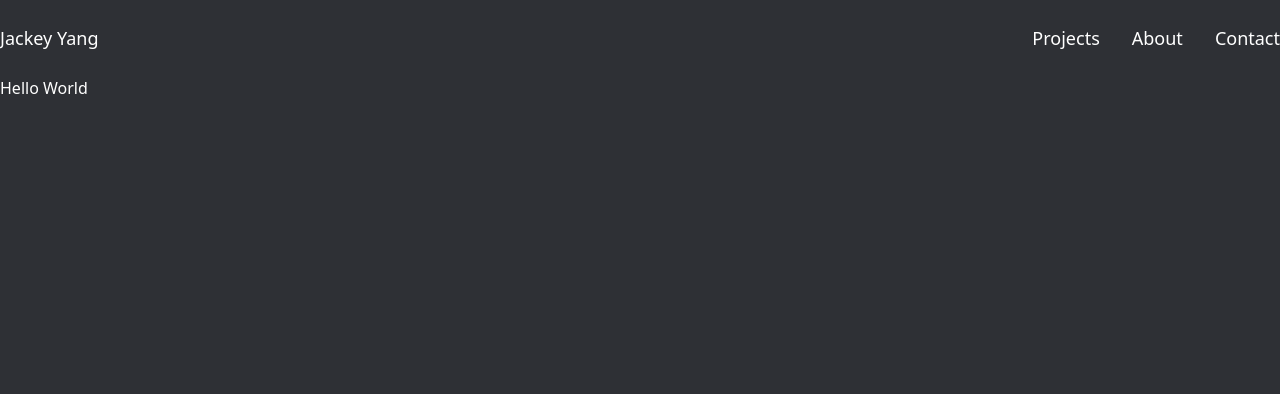
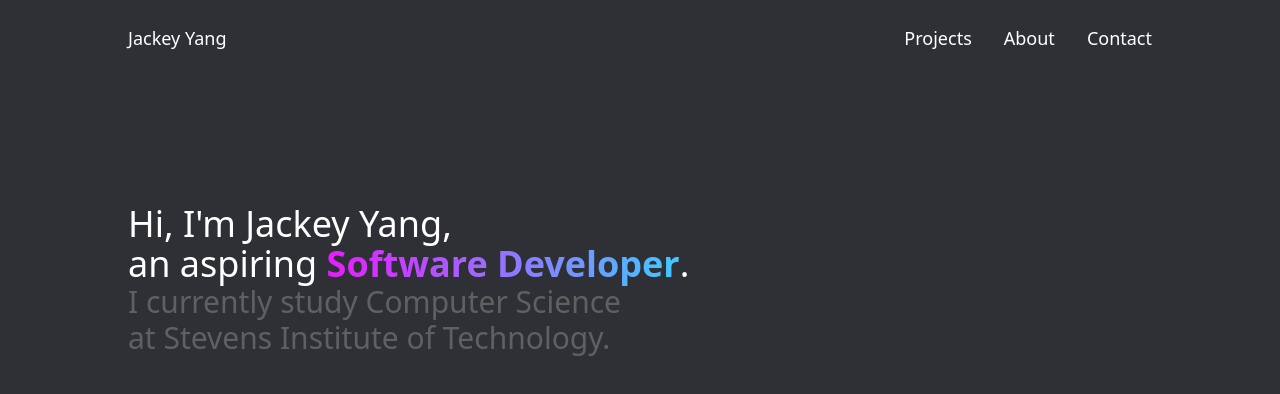
Before and after one commit to g00gol/jackey, a Next.js app: page / in a window 1280 px wide. Shown: the top 394 px of the page. Built offline with nearby package versions, Linux system fonts and the light colour scheme.

Commit message:
changed styling/layout

```diff
--- a/pages/index.js
+++ b/pages/index.js
@@ -1,10 +1,11 @@
 import Nav from "../components/Nav/Nav.js"
+import Hero from "../components/Hero/Hero.js"
 
 export default function Home() {
   return (
-    <div className="w-screen h-screen bg-dark-bluegray text-white ">
+    <div className="h-screen mx-10vw text-white ">
       <Nav />
-      Hello World
+      <Hero />
     </div>
   )
 }
--- a/styles/globals.css
+++ b/styles/globals.css
@@ -1,3 +1,7 @@
 @tailwind base;
 @tailwind components;
 @tailwind utilities;
+
+body {
+	background-color: #2E3035;
+}
```
